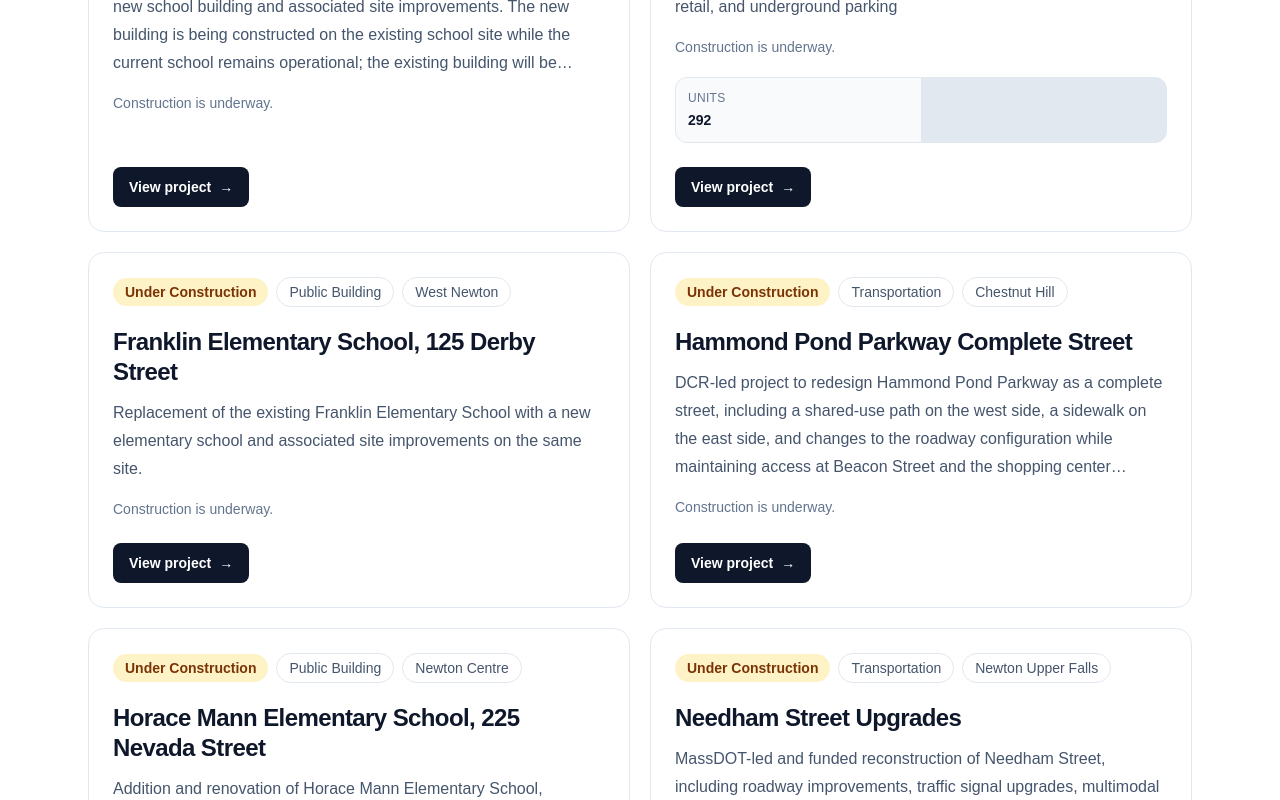
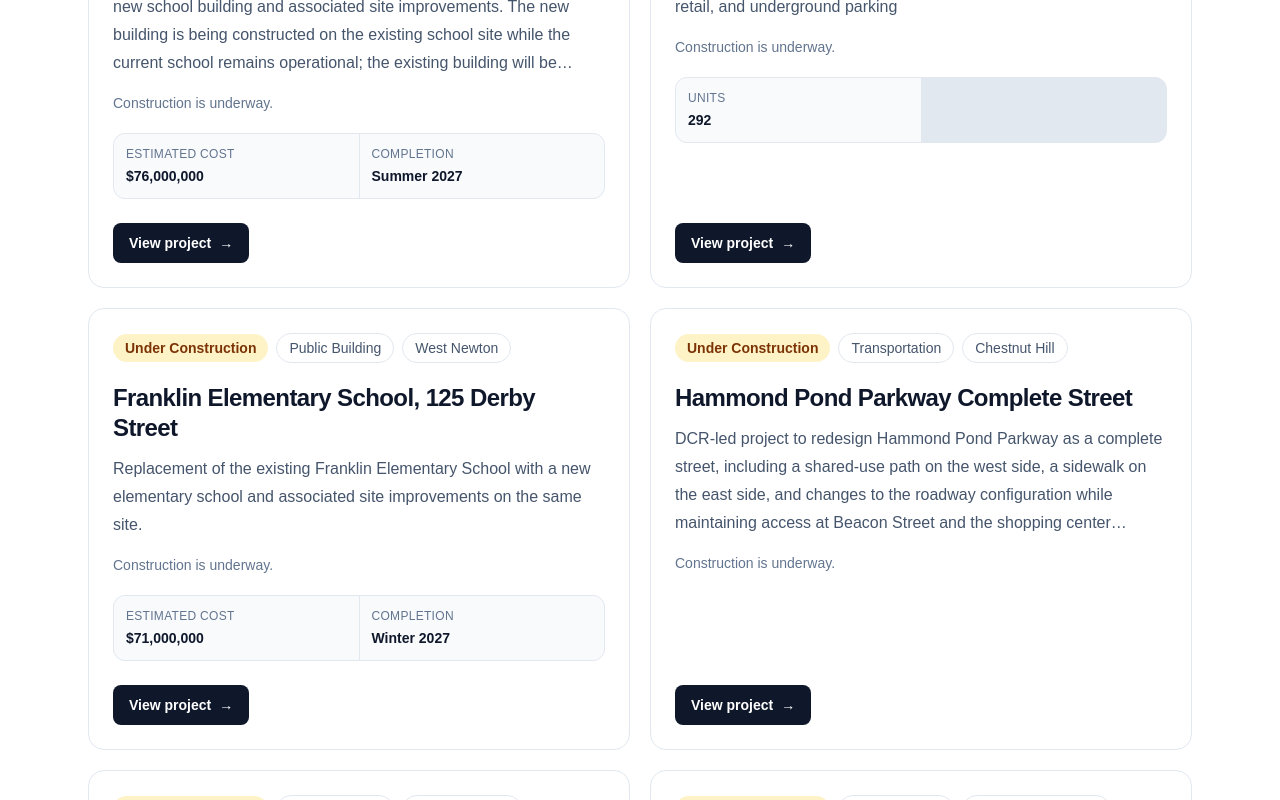
Before and after one commit to danielk-droid/newton-development, a Next.js app: page /projects in a window 1280 px wide. Shown: the part 1500-2300 px from the top of the page. Built offline with nearby package versions, Linux system fonts and the light colour scheme.

Commit message:
Refine project card facts by project type

```diff
--- a/app/projects/ProjectsClient.tsx
+++ b/app/projects/ProjectsClient.tsx
@@ -18,6 +18,8 @@ type Project = {
   type?: string;
   village?: string;
   facts?: ProjectFacts;
+  estimatedCost?: number | null;
+  completionDate?: string | null;
 };
 
 type ProjectsClientProps = {
@@ -68,6 +70,11 @@ function formatNumber(value: number | null) {
   return value.toLocaleString();
 }
 
+function formatCost(value: number | null) {
+  if (value === null) return null;
+  return `$${value.toLocaleString()}`;
+}
+
 function getStatusDescription(status: string) {
   switch (status) {
     case "Under Construction":
@@ -92,6 +99,42 @@ function getStatusDescription(status: string) {
     default:
       return null;
   }
+}
+
+function getFactItems(project: Project) {
+  if (project.type === "Public Building") {
+    return [
+      project.estimatedCost != null
+        ? { label: "Estimated cost", value: formatCost(project.estimatedCost) }
+        : null,
+      project.completionDate
+        ? { label: "Completion", value: project.completionDate }
+        : null,
+    ].filter((item): item is { label: string; value: string | null } => item !== null);
+  }
+
+  if (
+    project.type === "Housing" ||
+    project.type === "Mixed-Use" ||
+    project.type === "Commercial"
+  ) {
+    return [
+      project.facts?.units != null
+        ? { label: "Units", value: formatNumber(project.facts.units) }
+        : null,
+      project.facts?.affordableUnits != null
+        ? { label: "Affordable", value: formatNumber(project.facts.affordableUnits) }
+        : null,
+      project.facts?.stories != null
+        ? { label: "Stories", value: formatNumber(project.facts.stories) }
+        : null,
+      project.facts?.parkingSpaces != null
+        ? { label: "Parking", value: formatNumber(project.facts.parkingSpaces) }
+        : null,
+    ].filter((item): item is { label: string; value: string | null } => item !== null);
+  }
+
+  return [];
 }
 
 export default function ProjectsClient({ projects }: ProjectsClientProps) {
@@ -239,13 +282,7 @@ export default function ProjectsClient({ projects }: ProjectsClientProps) {
       ) : (
         <section className="mt-8 grid gap-5 md:grid-cols-2">
           {filteredProjects.map((project) => {
-            const factItems = [
-              project.facts?.units != null ? { label: "Units", value: formatNumber(project.facts.units) } : null,
-              project.facts?.affordableUnits != null ? { label: "Affordable", value: formatNumber(project.facts.affordableUnits) } : null,
-              project.facts?.stories != null ? { label: "Stories", value: formatNumber(project.facts.stories) } : null,
-              project.facts?.parkingSpaces != null ? { label: "Parking", value: formatNumber(project.facts.parkingSpaces) } : null,
-            ].filter((item): item is { label: string; value: string | null } => item !== null);
-
+            const factItems = getFactItems(project);
             const statusDescription = getStatusDescription(project.status);
 
             return (
```
